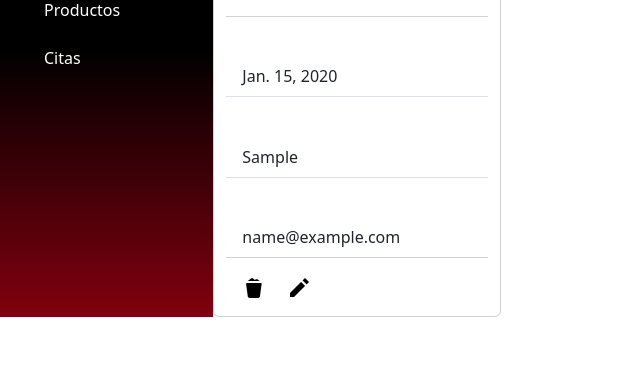
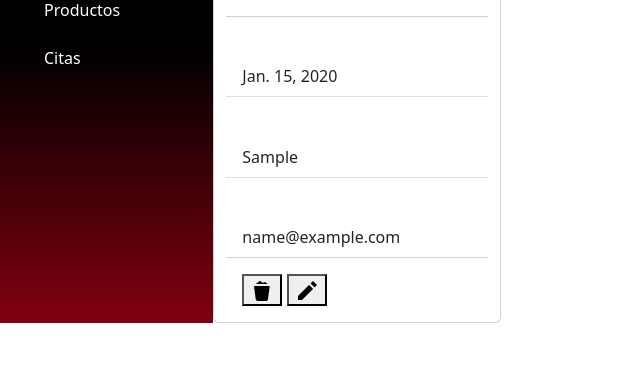
Before and after one commit to davidmato/RecaMan, a Django app: template templates/PlantillaMecanico.html in a window 1280 px wide. Shown: the part 194-584 px from the top of the page, without its empty margins (0-640 px from the left). Run offline with Django 4.2, Linux system fonts and the light colour scheme; the template is opened without the code that fills it: values that come from a table or form of the project are taken from there, others are empty; tables that the repository leaves empty hold one stand-in row (values such as "Sample post"); some libraries are stand-ins or nearby versions.

Commit message:
SE ENLAZA LA FUNCION ELIMINAR CON EL BOTON

```diff
--- a/RecaManApp/url.py
+++ b/RecaManApp/url.py
@@ -6,5 +6,6 @@ urlpatterns = [
 
     path('jefe/', areaboss),
     path('jefe/newmecanic', new_meacanic, name="newMecanic"),
-    path('jefe/plantilla', plantillamecanic, name="plantillaMecanico")
+    path('jefe/plantilla', plantillamecanic, name="plantillaMecanico"),
+    path('jefe/delete_mecanic/<int:id>', delete_mecanic, name="deleteMecanic")
 ]
--- a/RecaManApp/views.py
+++ b/RecaManApp/views.py
@@ -29,3 +29,9 @@ def new_meacanic(request):
         nuevo.save()
 
         return redirect('/recaman/jefe/plantilla')
+
+
+def delete_mecanic(request, id):
+    mecanic = Mecanico.objects.get(id=id)
+    mecanic.delete()
+    return redirect('/recaman/jefe/plantilla')
--- a/templates/PlantillaMecanico.html
+++ b/templates/PlantillaMecanico.html
@@ -40,8 +40,8 @@
                 <li class="list-group-item">{{ e.email }}</li>
               </ul>
               <div class="card-body">
-                <a href="#" class="card-link"><img src={% static 'icons8-papelera-24.png' %}></a>
-                <a href="#" class="card-link"><img src={% static 'icons8-editar-24.png' %}></a>
+                  <a href="{% url 'deleteMecanic' id=e.id %}"><button><img src={% static 'icons8-papelera-24.png' %}> </button></a>
+                  <a><button> <img src={% static 'icons8-editar-24.png' %}> </button></a>
               </div>
             </div>
         {% endfor %}
```
